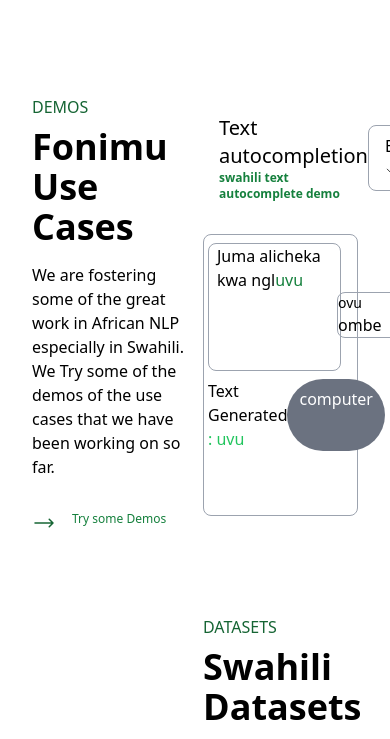
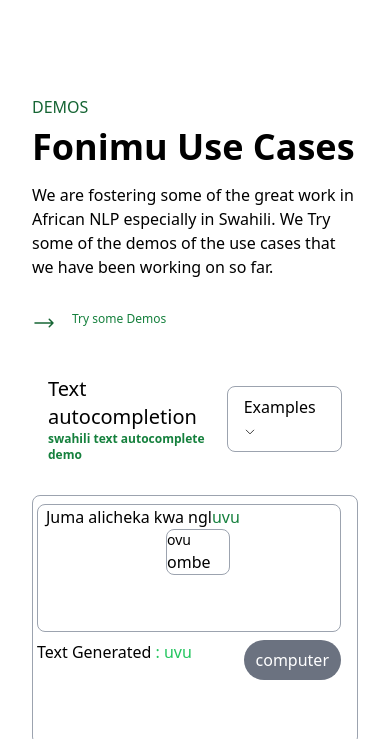
Before and after one commit to Sumally007/Fonimu007, a website: page src/index.html in a window 390 px wide. Shown: the part 4049-4788 px from the top of the page. Drawn offline with Linux system fonts and the light colour scheme.

Commit message:
sm for section three is completed

```diff
--- a/src/index.html
+++ b/src/index.html
@@ -224,7 +224,9 @@
         </section>
         <!--section two end-->
         <!--section three start-->
-        <section class="mx-8 grid grid-cols-2 items-center gap-4 pb-20">
+        <section
+          class="mx-8 grid lg:grid-cols-2 items-center lg:gap-4 pb-20 gap-10"
+        >
           <div class="">
             <h2 class="text-base uppercase text-green-800 mb-2">Demos</h2>
             <h1 class="text-4xl font-bold mb-4">Fonimu Use Cases</h1>
```
Also changed, not shown: src/output.css.
